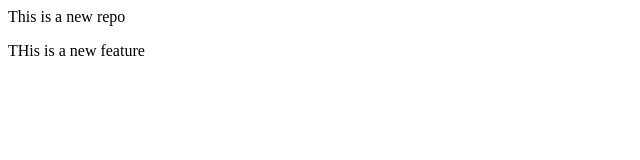
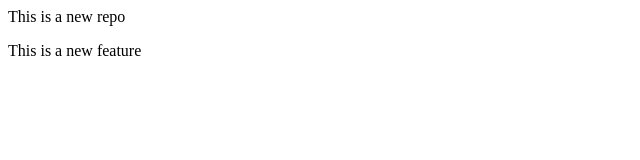
Before and after one commit to priyanshuranjan7696/localrepo, a plain HTML site: page index.html in a window 1280 px wide. Shown: the full height of the page, 0-640 px from the left. Drawn offline with Linux system fonts and the light colour scheme.

Commit message:
Add new feature

```diff
--- a/index.html
+++ b/index.html
@@ -1,2 +1,2 @@
 <p>This is a new repo</p>
-<p>THis is a new feature</p>
+<p>This is a new feature</p>
```
